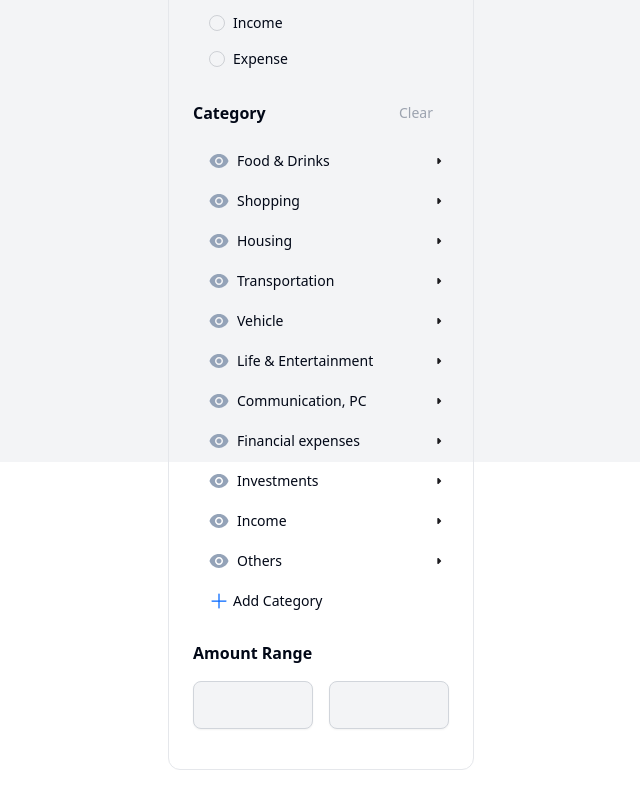
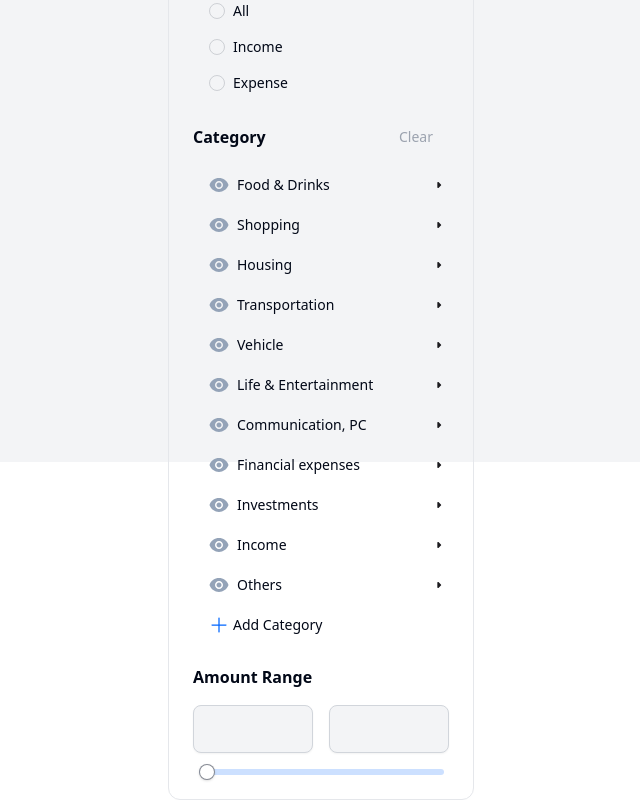
Before and after one commit to STRunit/income-and-expense-tracker, a Next.js app in the folder FE/: page /records in a window 1280 px wide. Shown: the part 338-1138 px from the top of the page, without its empty margins (319-959 px from the left). Before the commit the page ends 1108 px from the top, so only its background shows below. Built offline with nearby package versions, Linux system fonts and the light colour scheme.

Commit message:
Add slider and fix records page path

```diff
--- a/FE/src/components/record.jsx
+++ b/FE/src/components/record.jsx
@@ -4,6 +4,8 @@ import { Radio } from "./icon/radio";
 import { TrailingIcon } from "./icon/trailingIcon";
 import { Button } from "./ui/button";
 import { Input } from "./ui/input";
+import { Slider } from "@/components/ui/slider"
+
 
 const Categories = [
   "Food & Drinks",
@@ -21,7 +23,7 @@ const Categories = [
 
 export const Record = () => {
   return (
-    <div className="inline-flex p-6 flex-col items-start gap-6 rounded-xl border-solid border-[1px] border-[#E5E7EB]">
+    <div className="inline-flex p-6 flex-col items-start gap-6 rounded-xl border-solid border-[1px] border-[#E5E7EB] mt-6">
       <div className="flex flex-col items-start self-stretch gap-6">
         <h3 className="text-2xl font-semibold">Records</h3>
         <Button className="flex items-center self-stretch justify-center h-8 gap-1 bg-[#0166FF] rounded-[20px]">
@@ -96,7 +98,9 @@ export const Record = () => {
             <Input className="w-[120px] flex flex-col items-center justify-center rounded-lg border-[1px] border-solid border-[#D1D5DB] bg-[#F3F4F6]" />
             <Input className="w-[120px] flex flex-col items-center justify-center rounded-lg border-[1px] border-solid border-[#D1D5DB] bg-[#F3F4F6]" />
           </div>
-          <div className="flex w-[245px] items-start content-start gap-[189px] flex-wrap"></div>
+          <div className="flex w-[245px] items-start content-start gap-[189px] flex-wrap">
+          <Slider defaultValue={[0]} max={100000} step={50}/>
+          </div>
         </div>
       </div>
     </div>
--- a/FE/src/pages/dashboard/records/index.js
+++ /dev/null
@@ -1,12 +0,0 @@
-import { Record } from "@/components/record";
-import { DashboardLayout } from "@/layout/dashboardLayout";
-
-const Records = () => {
-  return (
-    <DashboardLayout>
-      <Record />
-    </DashboardLayout>
-  );
-};
-
-export default Records;
```
